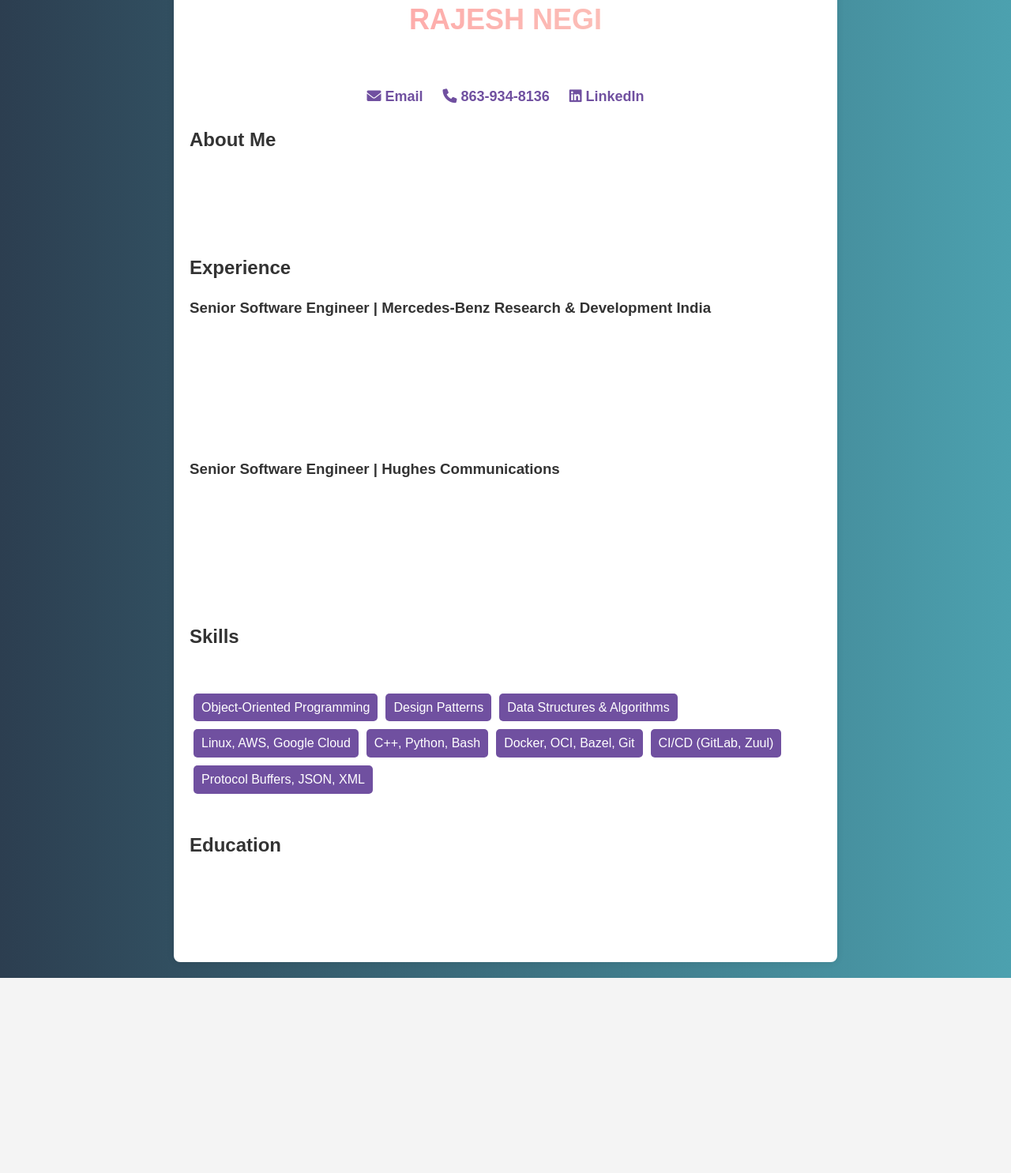
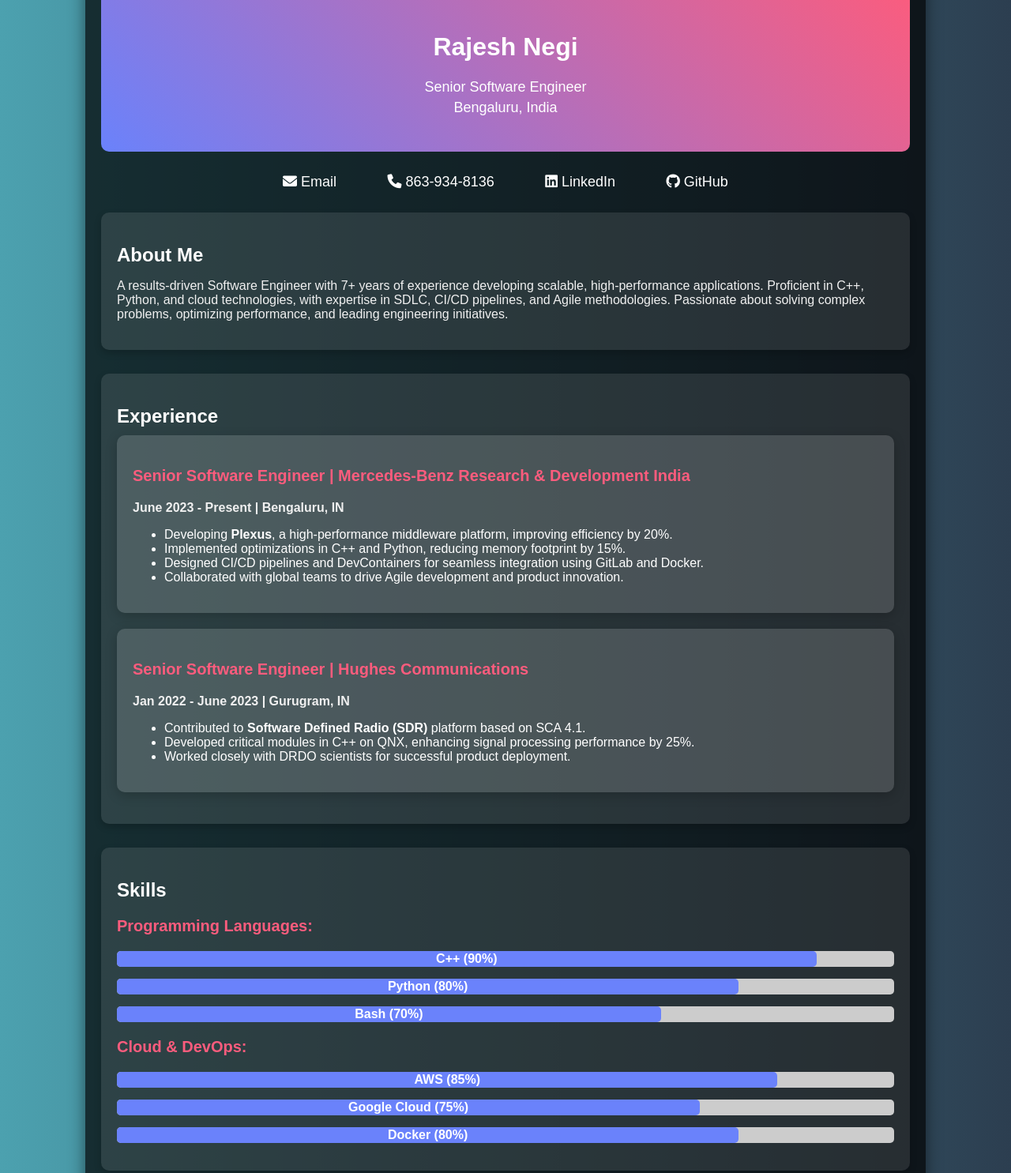
Before and after one commit to rbitnode/rbitnode.github.io, a plain HTML site: page resume.html in a window 1280 px wide. Shown: the part 60-1545 px from the top of the page at 79% size. Before the commit the page ends 1298 px from the top, so only its background shows below. Drawn offline with Linux system fonts and the light colour scheme.

Commit message:
updated styles

```diff
--- a/assets/css/resume.css
+++ b/assets/css/resume.css
@@ -1,90 +1,136 @@
-/* Modern Resume CSS */
+/* Base Styles (Mobile First) */
 body {
-    font-family: 'Poppins', sans-serif;
+    font-family: 'Arial', sans-serif;
+    background: linear-gradient(to left, #2c3e50, #4ca1af);
     margin: 0;
     padding: 0;
-    background: linear-gradient(to right, #2c3e50, #4ca1af);
     color: #fff;
 }
 
 .container {
-    max-width: 1000px;
-    margin: 50px auto;
-    padding: 40px;
-    background: rgba(255, 255, 255, 0.1);
-    border-radius: 10px;
-    box-shadow: 0px 4px 10px rgba(0, 0, 0, 0.2);
-    backdrop-filter: blur(10px);
+    max-width: 90%;
+    margin: 20px auto;
+    padding: 20px;
+    background: rgba(0, 0, 0, 0.7);
+    box-shadow: 0 4px 20px rgba(0, 0, 0, 0.5);
+    border-radius: 15px;
+    transition: transform 0.3s ease-in-out;
 }
 
-h1, h2, h3 {
-    font-weight: 600;
+.container:hover {
+    transform: scale(1.03);
 }
 
-h1 {
-    font-size: 36px;
-    text-transform: uppercase;
+/* Header Styling */
+.header {
     text-align: center;
-    background: -webkit-linear-gradient(left, #ff9a9e, #fad0c4);
-    -webkit-background-clip: text;
-    -webkit-text-fill-color: transparent;
+    padding: 40px 20px;
+    background: linear-gradient(45deg, #6a82fb, #fc5c7d);
+    border-radius: 10px;
 }
 
-h2 {
-    font-size: 24px;
-    border-bottom: 2px solid #fff;
-    padding-bottom: 5px;
-    margin-top: 30px;
+.header h1 {
+    font-size: 32px;
+    font-weight: bold;
 }
 
-p, ul {
-    font-size: 16px;
-    line-height: 1.6;
+.header p {
+    font-size: 18px;
+    margin: 5px 0;
 }
 
+/* Contact Links Styling */
 .contact {
     text-align: center;
-    font-size: 18px;
-    margin-bottom: 20px;
+    margin: 20px 0;
 }
 
 .contact a {
-    color: #fad0c4;
+    display: inline-block;
+    margin: 0 15px;
+    color: white;
+    font-size: 18px;
     text-decoration: none;
-    font-weight: bold;
-    transition: 0.3s;
+    padding: 8px 15px;
+    border-radius: 5px;
+    transition: transform 0.3s ease, background 0.3s ease;
 }
 
 .contact a:hover {
-    color: #ff9a9e;
+    background: rgba(255, 255, 255, 0.1);
+    transform: scale(1.05);
 }
 
+/* Section Styling */
 .section {
     margin-bottom: 30px;
+    padding: 20px;
+    background: rgba(255, 255, 255, 0.1);
+    border-radius: 10px;
+    box-shadow: 0 4px 10px rgba(0, 0, 0, 0.2);
 }
 
-.skills {
-    /* margin-bottom: 30px; */
-    display: flex;
-    flex-wrap: wrap;
-    gap: 10px;
+/* Experience Cards */
+.experience-card {
+    margin-bottom: 20px;
+    background: rgba(255, 255, 255, 0.15);
+    padding: 20px;
+    border-radius: 10px;
+    box-shadow: 0 4px 15px rgba(0, 0, 0, 0.2);
+    transition: transform 0.3s ease;
 }
 
-.skill-item {
-    background: rgba(255, 255, 255, 0.2);
-    padding: 8px 15px;
-    border-radius: 5px;
-    font-weight: bold;
-    transition: 0.3s;
+.experience-card:hover {
+    transform: scale(1.03);
 }
 
-.skill-item:hover {
-    background: rgba(255, 255, 255, 0.4);
+/* Progress Bar Styling */
+.progress-bar {
+    margin: 15px 0;
+    background: #ccc;
+    border-radius: 5px;
 }
 
-footer {
+.progress {
+    height: 20px;
+    background: #6a82fb;
+    border-radius: 5px;
     text-align: center;
-    margin-top: 20px;
-    font-size: 14px;
-    opacity: 0.7;
+    line-height: 20px;
+    color: white;
+    font-weight: bold;
+    transition: width 1s ease;
 }
+
+/* Section Header Styles */
+.section h2 {
+    font-size: 24px;
+    color: #fff;
+    margin-bottom: 10px;
+}
+
+.section h3 {
+    font-size: 20px;
+    color: #fc5c7d;
+}
+
+.section p {
+    font-size: 16px;
+    color: #f0f0f0;
+}
+
+@media (min-width: 768px) {
+    .container {
+        max-width: 80%;
+    }
+}
+
+/* Hover Animations */
+@keyframes fadeIn {
+    from { opacity: 0; }
+    to { opacity: 1; }
+}
+
+.about {
+    animation: fadeIn 1s ease-out;
+}
--- a/resume.html
+++ b/resume.html
@@ -6,109 +6,88 @@
     <title>Rajesh Negi - Resume</title>
     <link rel="stylesheet" href="https://cdnjs.cloudflare.com/ajax/libs/font-awesome/6.0.0/css/all.min.css">
     <link rel="stylesheet" href="/assets/css/resume.css">
-    <style>
-        body {
-            font-family: Arial, sans-serif;
-            margin: 0;
-            padding: 20px;
-            background-color: #f4f4f4;
-        }
-        .container {
-            max-width: 800px;
-            margin: auto;
-            background: #fff;
-            padding: 20px;
-            box-shadow: 0 0 10px rgba(0, 0, 0, 0.1);
-            border-radius: 8px;
-        }
-        h1, h2, h3 {
-            color: #333;
-        }
-        .header {
-            text-align: center;
-        }
-        .contact {
-            text-align: center;
-            margin: 10px 0;
-        }
-        .contact a {
-            color: #7050A0;
-            text-decoration: none;
-            margin: 0 10px;
-        }
-        .section {
-            margin-bottom: 20px;
-        }
-        .skills ul {
-            list-style: none;
-            padding: 0;
-            display: flex;
-            flex-wrap: wrap;
-        }
-        .skills li {
-            background: #7050A0;
-            color: white;
-            padding: 5px 10px;
-            margin: 5px;
-            border-radius: 5px;
-        }
-    </style>
 </head>
 <body>
     <div class="container">
+        <!-- Header Section with a large gradient background -->
         <div class="header">
             <h1>Rajesh Negi</h1>
             <p>Senior Software Engineer</p>
+            <p>Bengaluru, India</p>
         </div>
 
+        <!-- Contact Information Section with icons -->
         <div class="contact">
-            <a href="mailto:rajesh_negi@outlook.com"><i class="fas fa-envelope"></i> Email</a>
-            <a href="tel:+918639348136"><i class="fas fa-phone"></i> 863-934-8136</a>
-            <a href="https://linkedin.com/in/rajesh-negi" target="_blank"><i class="fab fa-linkedin"></i> LinkedIn</a>
+            <a href="mailto:rajesh_negi@outlook.com" class="contact-link"><i class="fas fa-envelope"></i> Email</a>
+            <a href="tel:+918639348136" class="contact-link"><i class="fas fa-phone"></i> 863-934-8136</a>
+            <a href="https://linkedin.com/in/rajesh-negi" target="_blank" class="contact-link"><i class="fab fa-linkedin"></i> LinkedIn</a>
+            <a href="https://github.com/rajesh-negi" target="_blank" class="contact-link"><i class="fab fa-github"></i> GitHub</a>
         </div>
 
-        <div class="section">
+        <!-- About Me Section with text animation -->
+        <div class="section about">
             <h2>About Me</h2>
-            <p>A results-driven Software Engineer with 7+ years of experience in developing scalable, high-performance applications. Proficient in C++, Python, and cloud technologies, with a strong grasp of SDLC, CI/CD pipelines, and Agile methodologies.</p>
+            <p>A results-driven Software Engineer with 7+ years of experience developing scalable, high-performance applications. Proficient in C++, Python, and cloud technologies, with expertise in SDLC, CI/CD pipelines, and Agile methodologies. Passionate about solving complex problems, optimizing performance, and leading engineering initiatives.</p>
         </div>
 
+        <!-- Experience Section with card layout and shadow effects -->
         <div class="section">
             <h2>Experience</h2>
+
+            <!-- Mercedes-Benz Experience -->
+            <div class="experience-card">
                 <h3>Senior Software Engineer | Mercedes-Benz Research & Development India</h3>
                 <p><strong>June 2023 - Present | Bengaluru, IN</strong></p>
                 <ul>
-                <li>Developing Plexus, a high-performance middleware platform.</li>
-                <li>Working with C++, Python, Docker, and AWS Cloud Workspaces.</li>
-                <li>Managing CI/CD pipelines and DevContainers for seamless integration.</li>
-                <li>Collaborating across global teams in an Agile environment.</li>
+                    <li>Developing <strong>Plexus</strong>, a high-performance middleware platform, improving efficiency by 20%.</li>
+                    <li>Implemented optimizations in C++ and Python, reducing memory footprint by 15%.</li>
+                    <li>Designed CI/CD pipelines and DevContainers for seamless integration using GitLab and Docker.</li>
+                    <li>Collaborated with global teams to drive Agile development and product innovation.</li>
                 </ul>
+            </div>
 
+            <!-- Hughes Communications Experience -->
+            <div class="experience-card">
                 <h3>Senior Software Engineer | Hughes Communications</h3>
                 <p><strong>Jan 2022 - June 2023 | Gurugram, IN</strong></p>
                 <ul>
-                <li>Contributed to Software Defined Radio (SDR) platform based on SCA 4.1.</li>
-                <li>Developed critical modules using C++ on QNX.</li>
-                <li>Worked closely with DRDO scientists for product release.</li>
+                    <li>Contributed to <strong>Software Defined Radio (SDR)</strong> platform based on SCA 4.1.</li>
+                    <li>Developed critical modules in C++ on QNX, enhancing signal processing performance by 25%.</li>
+                    <li>Worked closely with DRDO scientists for successful product deployment.</li>
                 </ul>
             </div>
-
-        <div class="section skills">
-            <h2>Skills</h2>
-            <ul>
-                <li>Object-Oriented Programming</li>
-                <li>Design Patterns</li>
-                <li>Data Structures & Algorithms</li>
-                <li>Linux, AWS, Google Cloud</li>
-                <li>C++, Python, Bash</li>
-                <li>Docker, OCI, Bazel, Git</li>
-                <li>CI/CD (GitLab, Zuul)</li>
-                <li>Protocol Buffers, JSON, XML</li>
-            </ul>
         </div>
 
+        <!-- Skills Section with progress bars -->
+        <div class="section">
+            <h2>Skills</h2>
+            <h3>Programming Languages:</h3>
+            <div class="progress-bar">
+                <div class="progress" style="width: 90%;"><span>C++ (90%)</span></div>
+            </div>
+            <div class="progress-bar">
+                <div class="progress" style="width: 80%;"><span>Python (80%)</span></div>
+            </div>
+            <div class="progress-bar">
+                <div class="progress" style="width: 70%;"><span>Bash (70%)</span></div>
+            </div>
+
+            <h3>Cloud & DevOps:</h3>
+            <div class="progress-bar">
+                <div class="progress" style="width: 85%;"><span>AWS (85%)</span></div>
+            </div>
+            <div class="progress-bar">
+                <div class="progress" style="width: 75%;"><span>Google Cloud (75%)</span></div>
+            </div>
+            <div class="progress-bar">
+                <div class="progress" style="width: 80%;"><span>Docker (80%)</span></div>
+            </div>
+        </div>
+
+        <!-- Education Section -->
         <div class="section">
             <h2>Education</h2>
-            <p><strong>Coventry University, UK</strong> | M.Tech Automotive Software Engineering (2023-2025)</p>
+            <p><strong>Coventry University, UK</strong> | M.Tech Automotive Software Engineering (Expected: 2025)</p>
             <p><strong>JNTU, Hyderabad</strong> | B.Tech Computer Science (2013-2017)</p>
         </div>
     </div>
```
Lines whose indentation alone changed are shown as unchanged.
